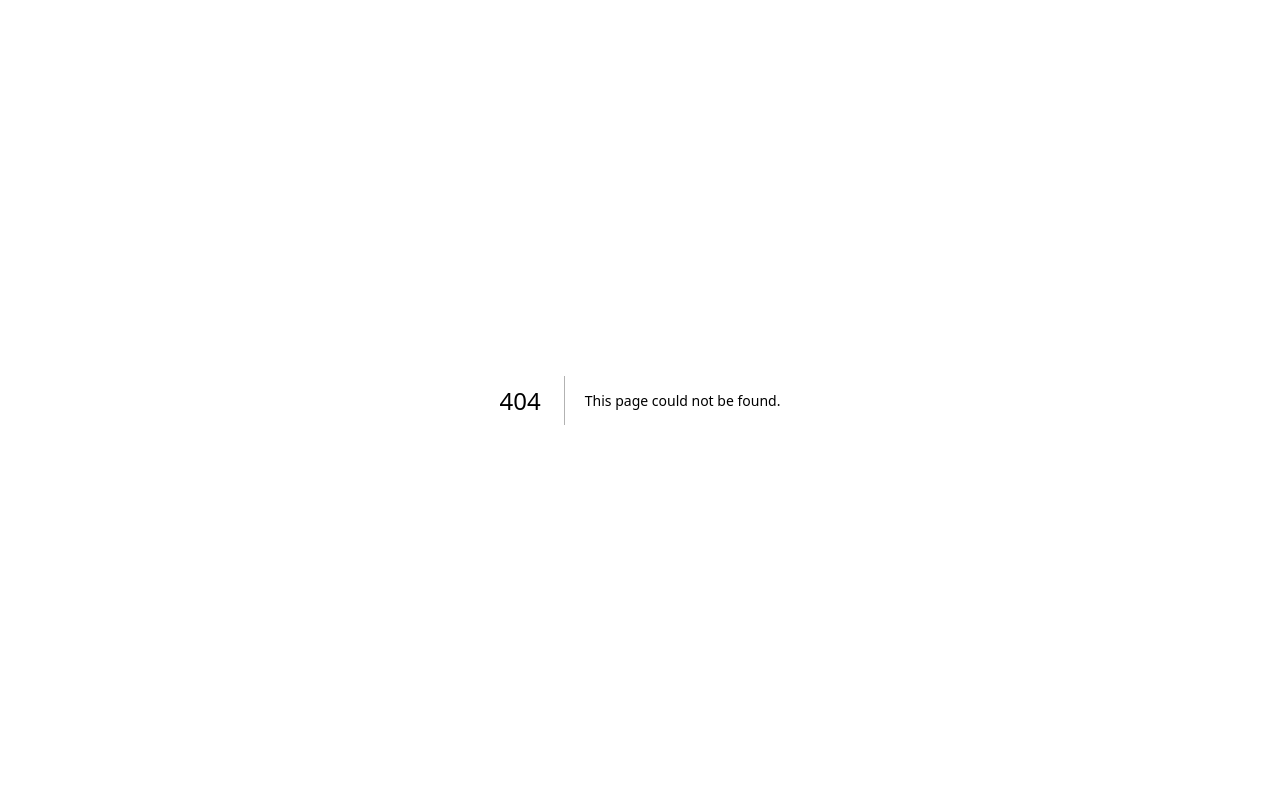
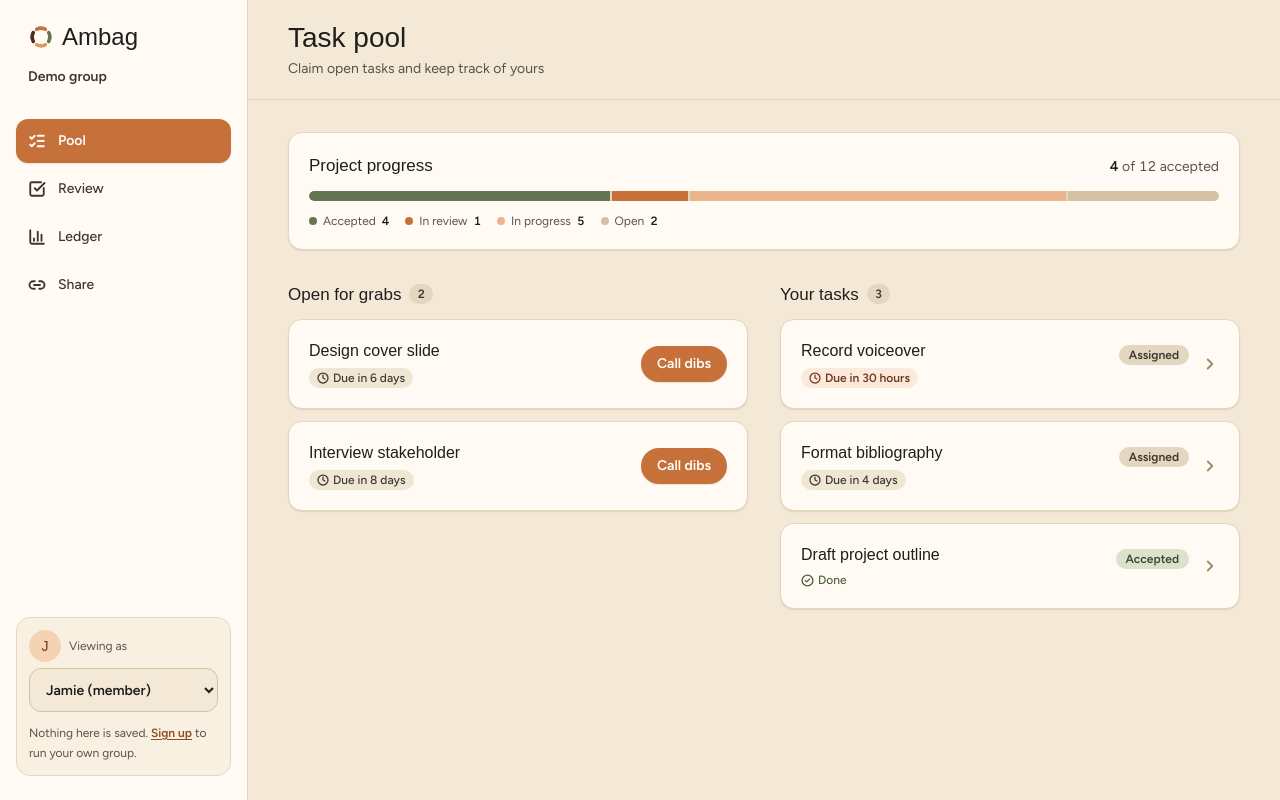
Before and after one commit to Caelusary/ambag, a Next.js app in the folder app/: page /demo/pool in a window 1280 px wide. Before the commit this address had no page. Built offline with nearby package versions, Linux system fonts and the light colour scheme; a web font is replaced by a local one.

Commit message:
feat(pool): added the add-task button and space-aware links

```diff
--- a/app/src/app/(shell)/pool/page.tsx
+++ b/app/src/app/[space]/pool/page.tsx
@@ -2,7 +2,8 @@
 
 import Link from "next/link";
 import { ChevronRight } from "lucide-react";
-import { useStore } from "@/lib/store";
+import { useStore } from "@/lib/store-context";
+import { useSpace } from "@/lib/space";
 import { useNow } from "@/lib/clock";
 import { Card } from "@/components/ui/Card";
 import { Tag } from "@/components/ui/Tag";
@@ -12,19 +13,21 @@
 import { GroupProgress } from "@/components/GroupProgress";
 import { DueBadge } from "@/components/task/DueBadge";
 import { TaskCardHeader } from "@/components/task/TaskCardHeader";
+import { AddTask } from "@/components/task/AddTask";
 import { statusLabel, statusMeta } from "@/lib/types";
 
 export default function PoolPage() {
-  const { tasks, currentUser, claimTask } = useStore();
+  const { tasks, currentUser, role, claimTask } = useStore();
+  const { base } = useSpace();
   const now = useNow();
   const openTasks = tasks.filter((t) => t.status === "open");
   const myTasks = tasks.filter((t) => t.assignee === currentUser);
 
   return (
-    <div className="flex flex-col gap-7 lg:gap-9">
-      <GroupProgress />
+    <div className="flex flex-col gap-8">
+      <GroupProgress tasks={tasks} />
 
-      <div className="flex flex-col gap-7 lg:grid lg:grid-cols-2 lg:items-start lg:gap-8">
+      <div className="flex flex-col gap-8 lg:grid lg:grid-cols-2 lg:items-start">
         <section aria-labelledby="open-heading">
           <SectionHeading id="open-heading" count={openTasks.length}>
             Open for grabs
@@ -47,7 +50,14 @@
                 </Button>
               </Card>
             ))}
-            {openTasks.length === 0 && <Notice>No open tasks right now.</Notice>}
+            {openTasks.length === 0 && (
+              <Notice>
+                {role === "leader" && tasks.length === 0
+                  ? "No tasks yet. Add the project's work so teammates can claim it."
+                  : "No open tasks right now."}
+              </Notice>
+            )}
+            <AddTask />
           </div>
         </section>
 
@@ -57,8 +67,12 @@
           </SectionHeading>
           <div className="flex flex-col gap-3">
             {myTasks.map((t) => (
-              <Link key={t.id} href={`/task/${t.id}`} className="rounded-[var(--radius-card)]">
-                <Card interactive elevated className="flex items-center gap-2">
+              <Link
+                key={t.id}
+                href={`${base}/task/${t.id}`}
+                className="rounded-[var(--radius-card)]"
+              >
+                <Card interactive elevated className="flex items-center gap-3">
                   <div className="min-w-0 flex-1">
                     <TaskCardHeader
                       title={t.title}
```
